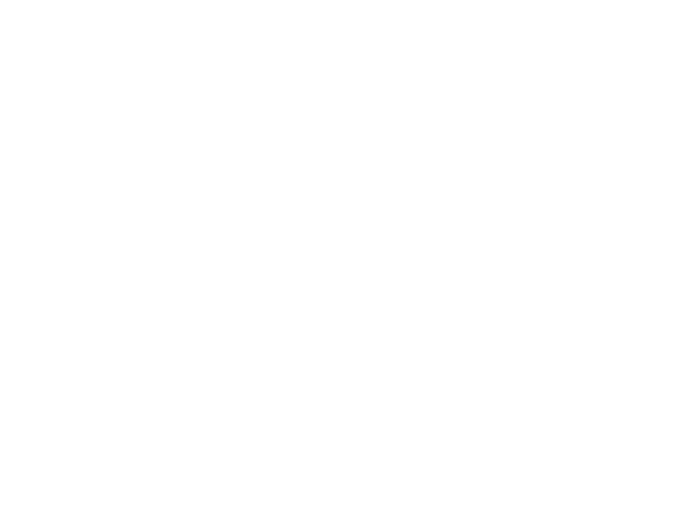
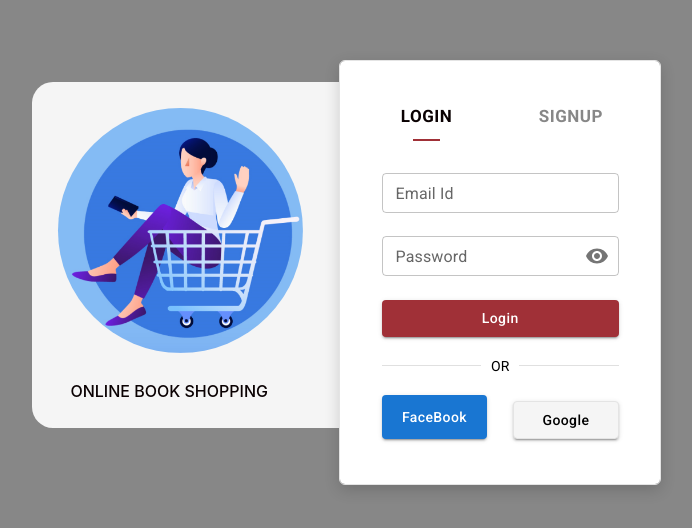
Before and after one commit to AshikaChadaga/BookStore, a React (Create React App) app: page /login in a window 1280 px wide. Shown: the part 102-630 px from the top of the page, without its empty margins (224-916 px from the left). Built offline with nearby package versions, Linux system fonts and the light colour scheme; a web font is replaced by a local one.

Commit message:
[Ashika]REFACTORED: Route for dashboard page

```diff
--- a/src/App.js
+++ b/src/App.js
@@ -1,6 +1,7 @@
 import './App.css';
 import Homepage from './pages/homepage/Homepage';
 import { BrowserRouter as Router, Route, Routes } from 'react-router-dom';
+import Dashboard from './pages/dashboard/Dashboard';
 // import { Switch } from 'react-router';
 
 function App() {
@@ -10,6 +11,8 @@
       <div className="App">
         <Routes>
           <Route path='/' element={<Homepage/>}></Route>
+          <Route path='/login' element={<Homepage/>}></Route>
+          <Route path='/dashboard' element={<Dashboard/>}></Route>
           <Route exact path='*' component={() => "404 Not Found"}></Route>
         </Routes>
       </div>
```
